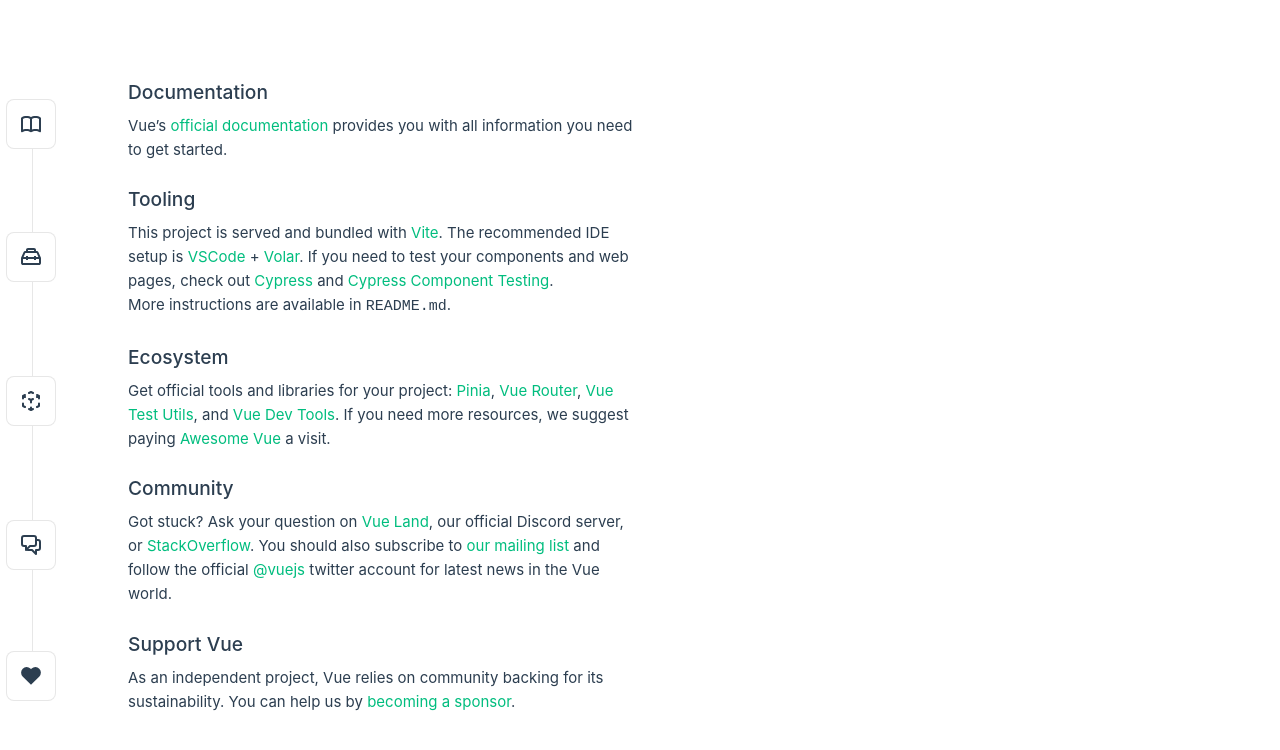
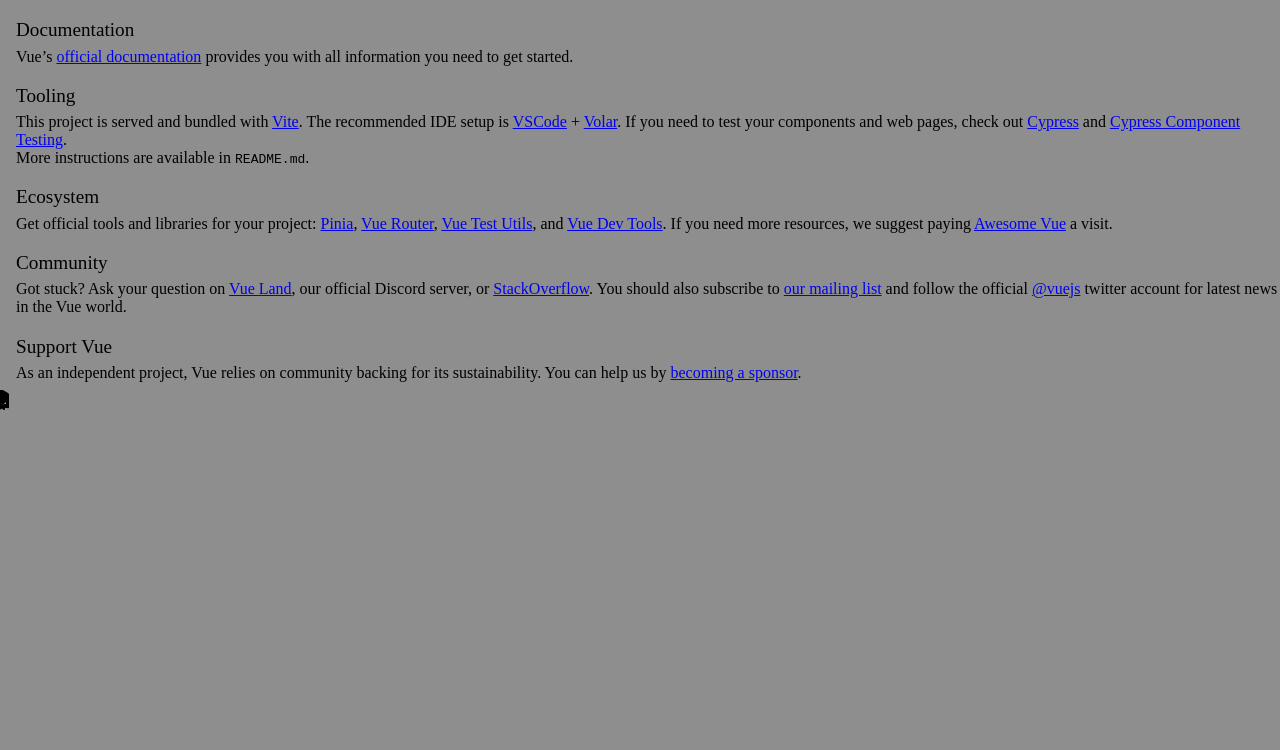
Before and after one commit to kotatsuyarn/md-manga-page, a Vue app: page / in a window 1280 px wide. Shown: the top 750 px of the page. Built offline with nearby package versions, Linux system fonts and the light colour scheme.

Commit message:
feat(main.css): remove body padding, margin and add background color

```diff
--- a/src/assets/main.css
+++ b/src/assets/main.css
@@ -1,4 +1,4 @@
-@import './base.css';
+/* @import './base.css';
 
 #app {
   max-width: 1280px;
@@ -32,4 +32,10 @@ a,
     grid-template-columns: 1fr 1fr;
     padding: 0 2rem;
   }
+} */
+
+html, body {
+  padding: 0;
+  margin: 0;
+  background-color: #8e8e8e;
 }
```
